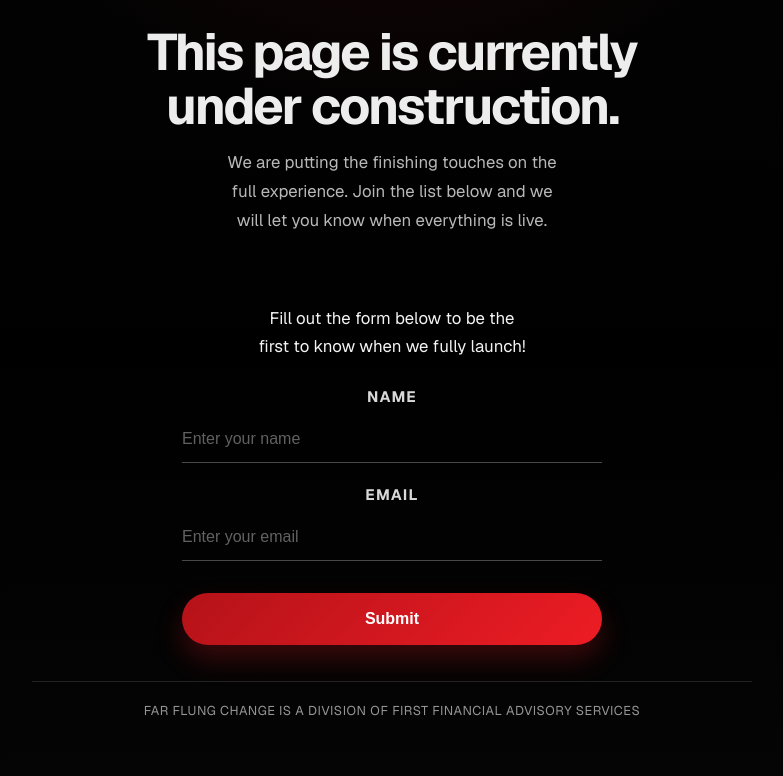
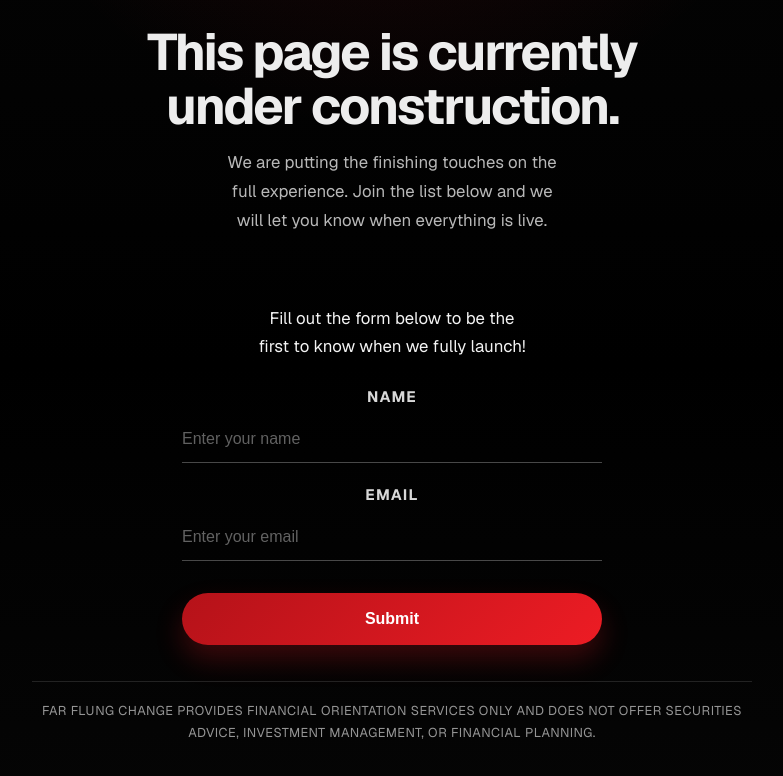
Before and after one commit to jvgiv/ffc, a Next.js app: page / in a window 1280 px wide. Shown: the part 308-1084 px from the top of the page, without its empty margins (248-1031 px from the left). Built offline with nearby package versions, Linux system fonts and the light colour scheme; no server answers.

Commit message:
fixed disclosures

```diff
--- a/src/app/page.js
+++ b/src/app/page.js
@@ -54,7 +54,8 @@ export default function Home() {
           </a>
         <p className="ptc-2">Own :  YOUR TIME</p> */}
         <p className={styles.footerNote}>
-          Far Flung Change is a division of First Financial Advisory Services
+          Far Flung Change provides financial orientation services only and does not offer securities advice, investment management, or financial planning.
+
         </p>
     </div>
   );
```
